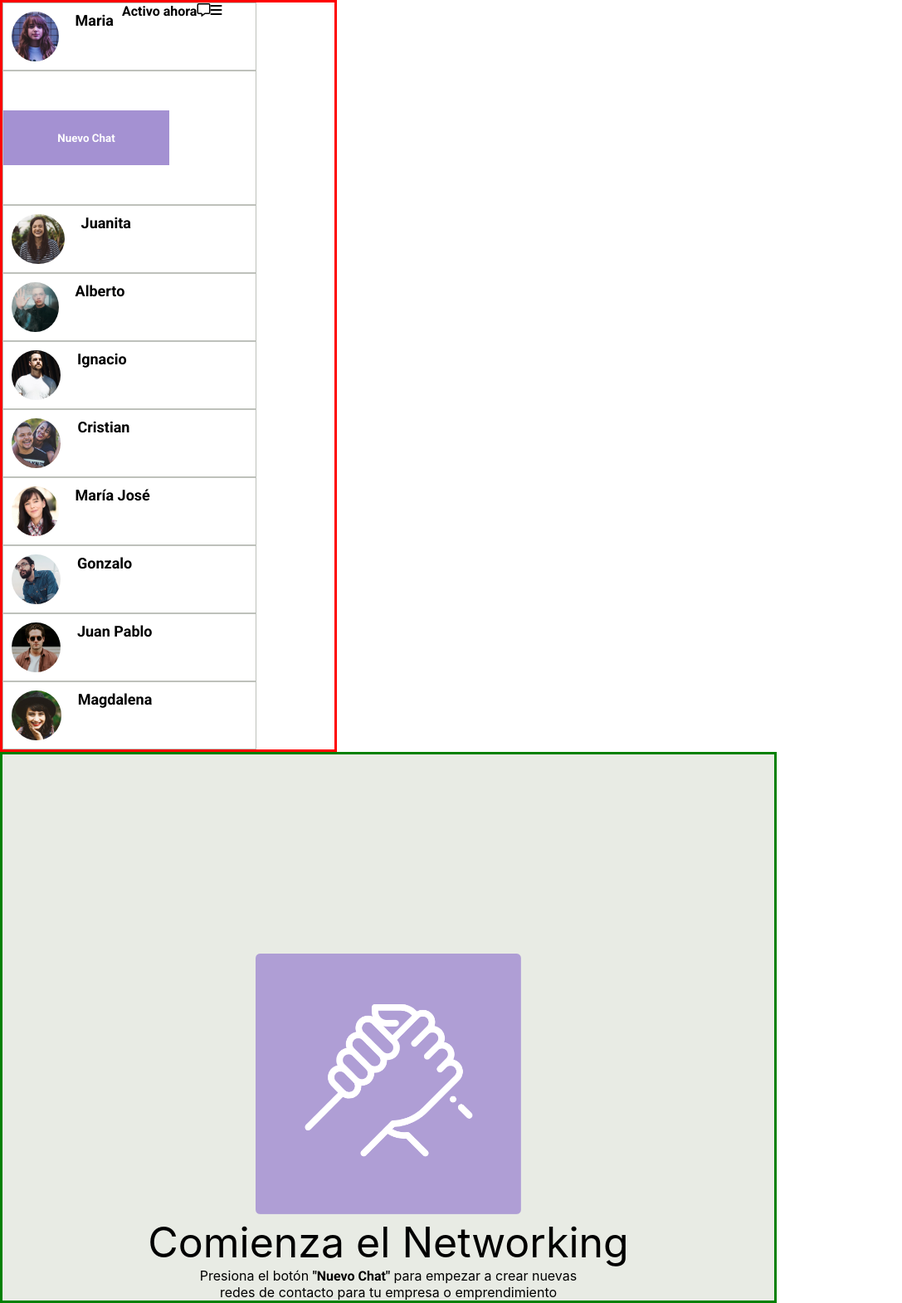
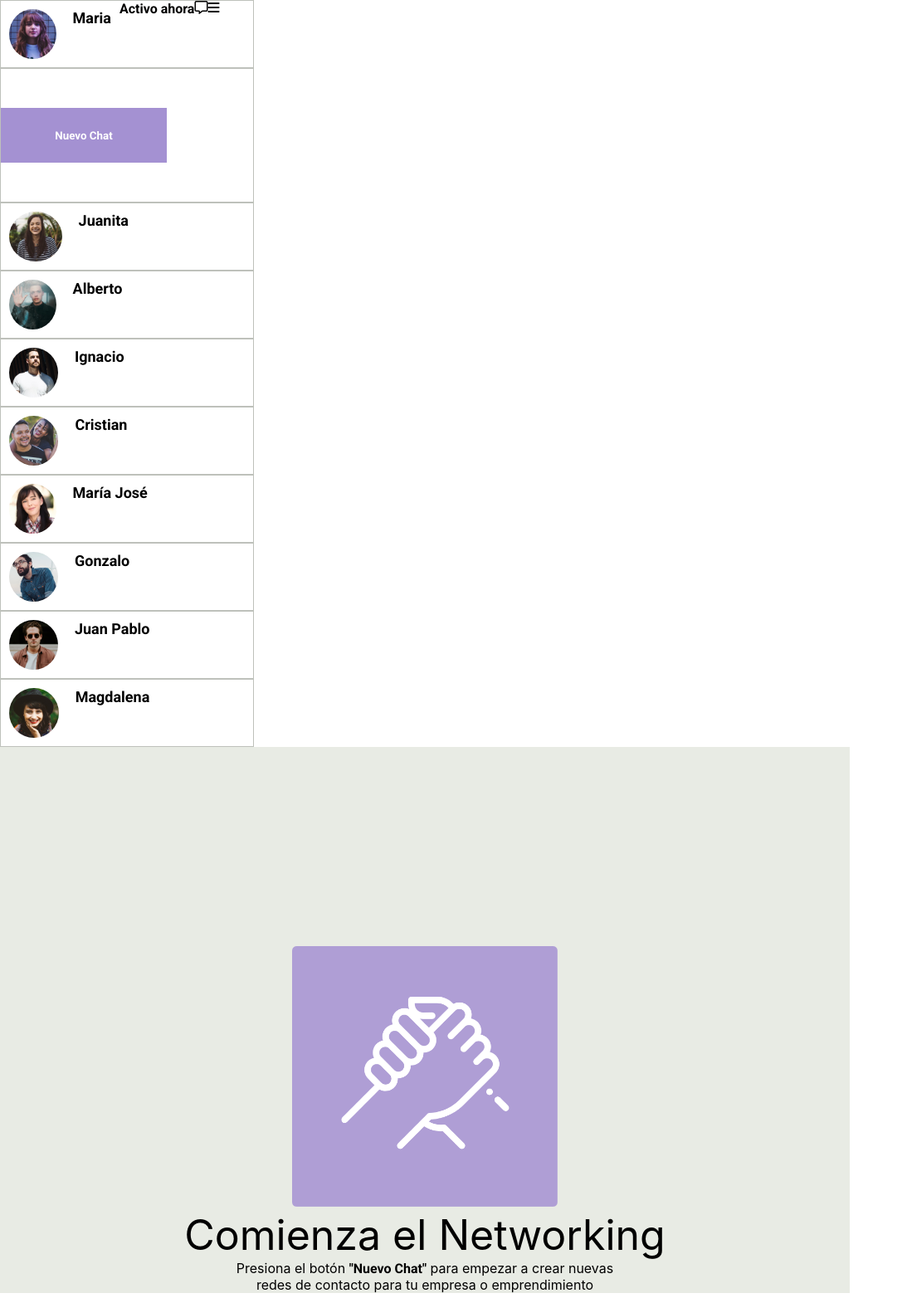
Before and after one commit to JOvandoLeiva/dl_flex, a plain HTML site: page Desafio01/index.html in a window 1280 px wide. Shown: the whole page at 83% size, without its empty margins (0-1087 px from the left). Drawn offline with Linux system fonts and the light colour scheme.

Commit message:
ancho y quitar bordes

```diff
--- a/Desafio01/assets/css/estilo.css
+++ b/Desafio01/assets/css/estilo.css
@@ -14,10 +14,10 @@
 }
 
 .container {
-    border: solid red;
+    /* border: solid red; */
     flex-direction: column;
     /* width: 19em; */
-    width: 400px;
+    width: 300px;
     min-height: 100vh;
     background-color: #FFF;
 }
@@ -52,9 +52,9 @@ button{
     padding: 10px;
 }
 .networking{
-    border: solid green;
+    /* border: solid green; */
     padding: 0;
-    width: 930px;
+    width: 80%;
     background-color: #e8ebe4;
 
 }
```
